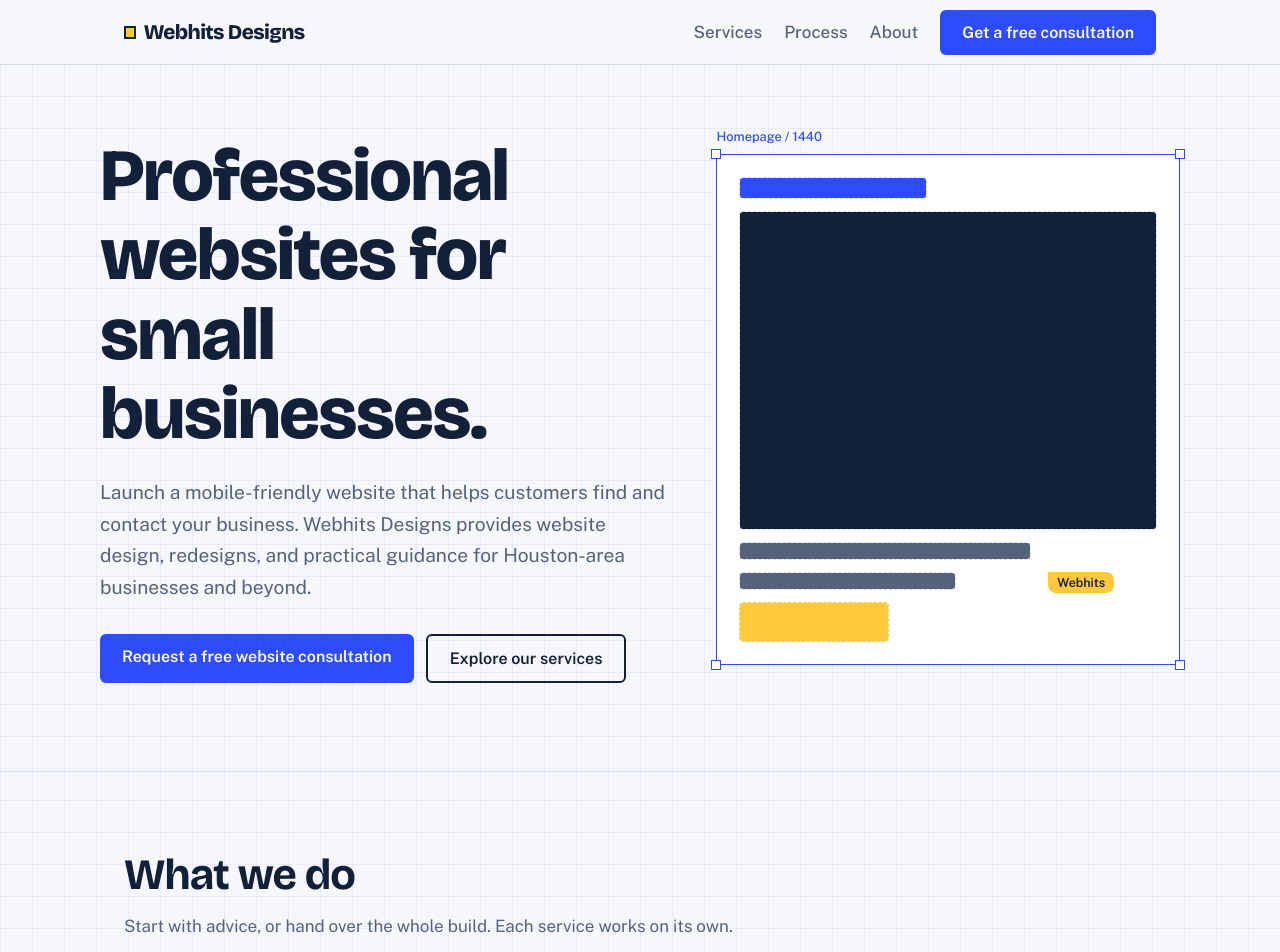
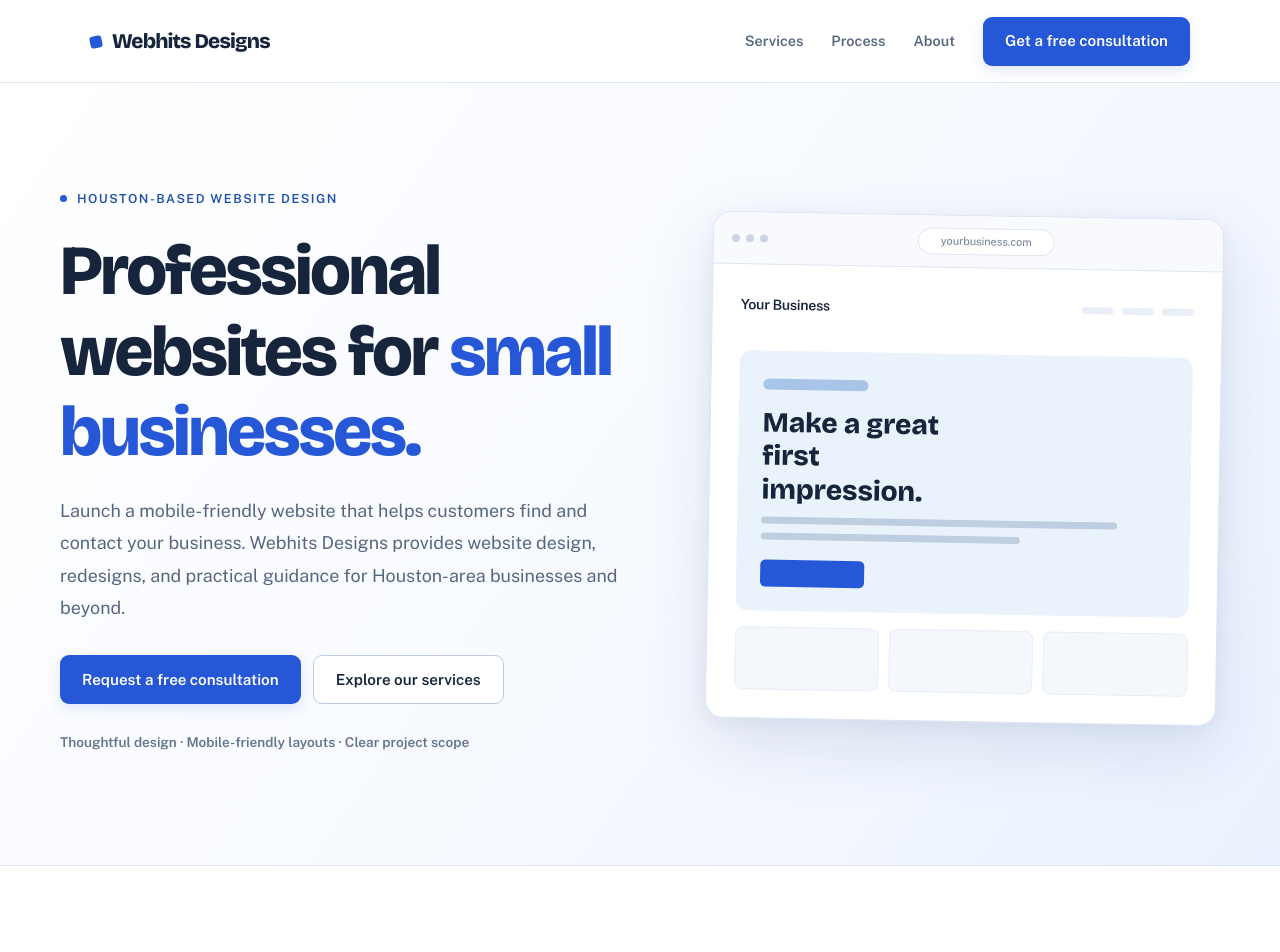
Before and after one commit to webhitsdesign/website, a plain HTML site: page index.html in a window 1280 px wide. Shown: the top 952 px of the page. Drawn offline with nearby package versions, Linux system fonts and the light colour scheme; a script that the page names is missing.

Commit message:
Redesign homepage in professional light theme while retaining HubSpot form

```diff
--- a/index.html
+++ b/index.html
@@ -9,88 +9,101 @@
 <link rel="stylesheet" href="https://fonts.googleapis.com/css2?family=Bricolage+Grotesque:wght@500;700;800&family=Public+Sans:wght@400;500;600&display=swap">
 <style>
 :root{
-  --paper:#F5F7FB;--panel:#FFFFFF;--ink:#13203A;--muted:#55627C;--line:#D6DCE8;
-  --blue:#2F4BFF;--blue-ink:#FFFFFF;--sun:#FFC83D;--grid:rgba(47,75,255,.07);
+  color-scheme:light;
+  --paper:#F7F9FC;--panel:#FFFFFF;--ink:#17253C;--muted:#566780;--line:#DFE6F0;
+  --blue:#2557D6;--blue-ink:#FFFFFF;--sun:#E6B54A;--pale:#EEF4FF;
   --head:'Bricolage Grotesque','Segoe UI',system-ui,sans-serif;
   --body:'Public Sans','Segoe UI',system-ui,sans-serif;
-  box-sizing:border-box;padding-top:env(safe-area-inset-top,0px);padding-bottom:env(safe-area-inset-bottom,0px);
 }
-@media (prefers-color-scheme:dark){:root:not([data-theme="light"]){
-  --paper:#0F1626;--panel:#172036;--ink:#EEF2FB;--muted:#9AA7C4;--line:#2A3552;--blue:#7C91FF;--blue-ink:#0F1626;--grid:rgba(124,145,255,.09);}}
-:root[data-theme="dark"]{--paper:#0F1626;--panel:#172036;--ink:#EEF2FB;--muted:#9AA7C4;--line:#2A3552;--blue:#7C91FF;--blue-ink:#0F1626;--grid:rgba(124,145,255,.09);}
-html{scroll-padding-top:env(safe-area-inset-top,0px);scroll-behavior:smooth}
+html{scroll-behavior:smooth;scroll-padding-top:85px}
 *,*::before,*::after{box-sizing:border-box}
-body{margin:0;background:var(--paper);color:var(--ink);font:400 1.0625rem/1.65 var(--body);
-  background-image:linear-gradient(var(--grid) 1px,transparent 1px),linear-gradient(90deg,var(--grid) 1px,transparent 1px);background-size:32px 32px}
+body{margin:0;background:var(--panel);color:var(--ink);font:400 1rem/1.75 var(--body);-webkit-font-smoothing:antialiased}
 a{color:inherit}
-:focus-visible{outline:3px solid var(--blue);outline-offset:3px}
-.wrap{max-width:1080px;margin:0 auto;padding:0 24px}
-h1,h2,h3{font-family:var(--head);line-height:1.08;margin:0;letter-spacing:-.02em}
-h1{font-size:clamp(2.5rem,7vw,4.6rem);font-weight:800}
-h2{font-size:clamp(1.9rem,4vw,2.7rem);font-weight:700}
+:focus-visible{outline:3px solid var(--blue);outline-offset:4px}
+.wrap{max-width:1160px;margin:0 auto;padding:0 30px}
+h1,h2,h3{font-family:var(--head);line-height:1.14;letter-spacing:-.035em;margin:0}
+h1{font-size:clamp(2.8rem,5.5vw,4.5rem);font-weight:800}
+h2{font-size:clamp(2rem,3.5vw,2.65rem);font-weight:800}
 h3{font-size:1.3rem;font-weight:700}
-p{margin:0;max-width:62ch}
-header.top{position:sticky;top:0;z-index:5;background:color-mix(in srgb,var(--paper) 88%,transparent);backdrop-filter:blur(8px);border-bottom:1px solid var(--line);padding-top:env(safe-area-inset-top,0px)}
-.bar{display:flex;align-items:center;justify-content:space-between;gap:16px;height:64px}
-.logo{font:800 1.3rem var(--head);text-decoration:none;letter-spacing:-.03em}
-.logo i{display:inline-block;width:.6em;height:.6em;background:var(--sun);border:2px solid var(--ink);margin-right:.35em;vertical-align:baseline}
-nav{display:flex;gap:22px;align-items:center;font-weight:500}
-nav a{text-decoration:none;color:var(--muted)}nav a:hover{color:var(--ink)}
-.btn{display:inline-block;background:var(--blue);color:var(--blue-ink);font:600 1rem var(--body);padding:13px 22px;border:0;border-radius:6px;text-decoration:none;cursor:pointer}
-.btn:hover{filter:brightness(1.1)}
-.btn.ghost{background:transparent;color:var(--ink);border:2px solid var(--ink)}
-@media(max-width:700px){nav a:not(.btn){display:none}}
-
-/* hero */
-.hero{padding:72px 0 88px;display:grid;grid-template-columns:1.1fr .9fr;gap:48px;align-items:center}
-.hero p.lead{margin:22px 0 30px;font-size:1.2rem;color:var(--muted)}
-.hero .cta{display:flex;gap:12px;flex-wrap:wrap}
-@media(max-width:860px){.hero{grid-template-columns:1fr;padding-top:48px}}
-.artboard{position:relative;background:var(--panel);border:1.5px solid var(--blue);aspect-ratio:4/4.4;padding:22px;display:flex;flex-direction:column;gap:12px}
-.artboard::before{content:"Homepage / 1440";position:absolute;top:-26px;left:0;font:500 .8rem var(--body);color:var(--blue)}
-.h{position:absolute;width:10px;height:10px;background:var(--panel);border:1.5px solid var(--blue)}
-.h.a{top:-6px;left:-6px}.h.b{top:-6px;right:-6px}.h.c{bottom:-6px;left:-6px}.h.d{bottom:-6px;right:-6px}
-.blk{border:1.5px dashed var(--line);border-radius:4px;position:relative;overflow:hidden}
-.blk::after{content:"";position:absolute;inset:0;background:var(--fill,var(--blue));transform-origin:left;transform:scaleX(0);animation:fill .7s cubic-bezier(.2,.7,.2,1) forwards;animation-delay:var(--d,0s)}
-@keyframes fill{to{transform:scaleX(1)}}
-.b1{height:22px;width:45%;--d:.2s}.b2{flex:1;--d:.55s;--fill:var(--ink)}
-.b3{height:18px;width:70%;--d:.9s;--fill:var(--muted)}.b4{height:18px;width:52%;--d:1.05s;--fill:var(--muted)}
-.b5{height:40px;width:36%;--d:1.3s;--fill:var(--sun);border-color:var(--sun)}
-.cursor{position:absolute;right:14%;bottom:14%;font:600 .78rem var(--body);background:var(--sun);color:#13203A;padding:3px 9px;border-radius:0 8px 8px 8px;opacity:0;animation:pop .3s 1.7s forwards}
-@keyframes pop{to{opacity:1}}
-@media(prefers-reduced-motion:reduce){.blk::after{animation:none;transform:none}.cursor{animation:none;opacity:1}html{scroll-behavior:auto}}
-
-section{padding:80px 0;border-top:1px solid var(--line)}
-section>.wrap>h2{margin-bottom:14px}
-.intro{color:var(--muted);margin-bottom:44px}
-.services{display:grid;grid-template-columns:repeat(2,1fr);gap:20px}
-@media(max-width:760px){.services{grid-template-columns:1fr}}
-.svc{background:var(--panel);border:1px solid var(--line);padding:28px;border-left:5px solid var(--blue)}
-.svc:nth-child(2){border-left-color:var(--sun)}.svc:nth-child(3){border-left-color:var(--ink)}
-.svc h3{margin-bottom:8px}.svc p{color:var(--muted)}
-.svc small{display:block;margin-top:14px;font-weight:600;color:var(--ink)}
-
-.steps{list-style:none;margin:0;padding:0;display:grid;grid-template-columns:repeat(4,1fr);gap:0;counter-reset:s}
-.steps li{counter-increment:s;padding:0 20px 0 0;position:relative;border-top:3px solid var(--ink);padding-top:18px}
-.steps li::before{content:counter(s);font:800 1.6rem var(--head);color:var(--blue);display:block;margin-bottom:6px}
-.steps p{color:var(--muted);font-size:.98rem}
-@media(max-width:860px){.steps{grid-template-columns:1fr 1fr;gap:32px 20px}}
-@media(max-width:520px){.steps{grid-template-columns:1fr}}
-
-.about{display:grid;grid-template-columns:1fr 1fr;gap:48px}
-@media(max-width:760px){.about{grid-template-columns:1fr}}
-.about ul{margin:0;padding:0;list-style:none;display:grid;gap:14px}
-.about li{padding-left:28px;position:relative}
-.about li::before{content:"";position:absolute;left:0;top:.5em;width:12px;height:12px;background:var(--sun);border:2px solid var(--ink)}
-
-.contact{display:grid;grid-template-columns:.8fr 1.2fr;gap:48px}
-@media(max-width:800px){.contact{grid-template-columns:1fr}}
-.hubspot-panel{background:var(--panel);border:1px solid var(--line);padding:28px;min-height:300px}
+p{margin:0;max-width:66ch}
+header.top{position:sticky;top:0;z-index:10;background:rgba(255,255,255,.96);border-bottom:1px solid var(--line);backdrop-filter:blur(16px)}
+.bar{display:flex;align-items:center;justify-content:space-between;gap:22px;min-height:82px}
+.logo{font:800 1.3rem var(--head);text-decoration:none;letter-spacing:-.04em;white-space:nowrap}
+.logo i{display:inline-block;width:12px;height:12px;border-radius:3px;background:var(--blue);margin-right:10px;transform:rotate(-12deg)}
+nav{display:flex;gap:28px;align-items:center;font-weight:600;font-size:.9rem}
+nav a{text-decoration:none;color:var(--muted);transition:color .15s}
+nav a:hover{color:var(--blue)}
+.btn{display:inline-flex;align-items:center;justify-content:center;min-height:49px;padding:12px 22px;border-radius:9px;background:var(--blue);color:#fff;text-decoration:none;font:700 .95rem/1.4 var(--body);box-shadow:0 5px 13px rgba(37,87,214,.13);transition:background .2s,transform .2s;cursor:pointer}
+.btn:hover{background:#1746BE;transform:translateY(-1px);color:white}
+nav .btn{color:white}
+nav .btn:hover{color:white}
+.btn.ghost{color:var(--ink);background:#FFFFFF;box-shadow:none;border:1px solid #BFCBE0}
+.btn.ghost:hover{background:var(--pale);color:var(--blue)}
+.hero-shell{background:linear-gradient(125deg,#FFFFFF 0%,#F6F9FF 58%,#EAF2FF 100%);border-bottom:1px solid var(--line)}
+.hero{padding:100px 0 110px;display:grid;grid-template-columns:1.07fr .93fr;gap:62px;align-items:center}
+.eyebrow{display:inline-flex;align-items:center;gap:10px;margin-bottom:22px;color:#2250AE;font-size:.78rem;font-weight:800;letter-spacing:.12em;text-transform:uppercase}
+.eyebrow:before{content:"";height:7px;width:7px;background:var(--blue);border-radius:50%}
+.hero h1{max-width:680px}
+.hero h1 span{color:var(--blue)}
+.hero p.lead{margin:23px 0 31px;font-size:1.12rem;line-height:1.8;color:var(--muted)}
+.hero .cta{display:flex;flex-wrap:wrap;gap:12px}
+.trustline{margin-top:27px;font-size:.85rem;font-weight:600;color:#62738E}
+.artboard{background:white;border:1px solid #DCE6F3;border-radius:18px;overflow:hidden;box-shadow:0 24px 68px rgba(32,60,114,.12),0 5px 18px rgba(32,60,114,.05);transform:rotate(1deg)}
+.preview-top{display:flex;align-items:center;justify-content:space-between;padding:12px 18px;background:#F8FAFE;border-bottom:1px solid var(--line)}
+.preview-dots{display:flex;gap:6px}
+.preview-dots i{width:8px;height:8px;border-radius:50%;background:#CBD5E5}
+.preview-url{font-size:.68rem;color:#6E7D91;background:#FFFFFF;border:1px solid #E0E6F0;border-radius:20px;padding:3px 22px}
+.preview-inner{padding:28px}
+.preview-nav{display:flex;justify-content:space-between;align-items:center;margin-bottom:33px}
+.preview-brand{font-weight:850;font-size:.88rem;letter-spacing:-.02em}
+.preview-links{display:flex;gap:8px}
+.preview-links span{background:#E9EEF7;height:7px;width:32px;border-radius:20px}
+.preview-highlight{background:#EAF3FB;border-radius:12px;padding:28px 24px 24px}
+.preview-pill{display:block;width:105px;height:11px;border-radius:9px;background:#A9C4E9}
+.preview-heading{font:800 clamp(1.25rem,2.4vw,1.75rem)/1.2 var(--head);margin:17px 0 10px;max-width:210px}
+.preview-copy{height:7px;border-radius:8px;background:#BECDE0;margin:9px 0;width:88%}
+.preview-copy.short{width:64%}
+.preview-button{height:27px;width:104px;background:var(--blue);border-radius:5px;margin-top:20px}
+.preview-tiles{display:grid;grid-template-columns:repeat(3,1fr);gap:10px;margin-top:16px}
+.preview-tile{height:63px;background:#F4F7FC;border:1px solid #E7EDF6;border-radius:8px}
+section{padding:90px 0;border-bottom:1px solid var(--line)}
+section>.wrap>h2{margin-bottom:16px}
+.intro{color:var(--muted);margin-bottom:38px;font-size:1.075rem}
+#services{background:#fff}
+.services{display:grid;grid-template-columns:repeat(2,1fr);gap:22px}
+.svc{background:#FFFFFF;border:1px solid var(--line);border-radius:15px;padding:32px;box-shadow:0 6px 22px rgba(27,57,111,.04);transition:box-shadow .2s,transform .2s}
+.svc:hover{transform:translateY(-3px);box-shadow:0 16px 32px rgba(27,57,111,.09)}
+.svc:before{content:"";display:block;width:38px;height:5px;border-radius:5px;background:var(--blue);margin-bottom:23px}
+.svc:nth-child(2):before{background:#72A8BF}
+.svc:nth-child(3):before{background:#E2AB52}
+.svc:nth-child(4):before{background:#83A69A}
+.svc h3{margin-bottom:10px}
+.svc p{color:var(--muted);font-size:.96rem}
+.svc small{display:block;margin-top:18px;font-weight:700;color:var(--blue)}
+#process{background:#F8FAFD}
+.steps{list-style:none;margin:44px 0 0;padding:0;display:grid;grid-template-columns:repeat(4,1fr);gap:20px;counter-reset:s}
+.steps li{counter-increment:s;padding:25px 22px;background:#fff;border:1px solid var(--line);border-radius:13px}
+.steps li:before{content:"0" counter(s);display:inline-block;font:800 1.15rem var(--head);color:var(--blue);background:var(--pale);padding:7px 10px;border-radius:7px;margin-bottom:22px}
+.steps h3{font-size:1.15rem;margin-bottom:10px}
+.steps p{color:var(--muted);font-size:.94rem}
+.about{display:grid;grid-template-columns:1fr 1fr;gap:70px;align-items:start}
+.about ul{list-style:none;margin:0;padding:0;display:grid;gap:15px}
+.about li{position:relative;padding:13px 16px 13px 44px;background:#F7F9FD;border:1px solid #E8EDF5;border-radius:9px;font-size:.96rem}
+.about li:before{content:"✓";position:absolute;left:16px;top:12px;color:var(--blue);font-weight:800}
+#contact{background:#F4F8FF}
+.contact{display:grid;grid-template-columns:.78fr 1.22fr;gap:60px;align-items:start}
+.contact a:not(.btn){color:var(--blue);text-underline-offset:3px}
+.hubspot-panel{background:#fff;border:1px solid #D8E2F0;padding:34px;border-radius:16px;min-height:300px;box-shadow:0 12px 40px rgba(27,57,111,.07)}
 #hubspot-contact-form{min-height:170px}
-.form-note{font-size:.9rem;color:var(--muted);margin-top:12px}
+.form-note{font-size:.86rem;color:var(--muted);margin-top:18px}
 .form-fallback{font-size:.95rem;color:var(--muted)}
-footer{border-top:1px solid var(--line);padding:28px 0 36px;color:var(--muted);font-size:.95rem}
+footer{background:#FFFFFF;padding:28px 0 36px;color:var(--muted);font-size:.88rem}
 footer .wrap{display:flex;justify-content:space-between;gap:12px;flex-wrap:wrap}
+footer a:hover{color:var(--blue)}
+@media(max-width:960px){.hero{grid-template-columns:1fr;gap:48px;padding:72px 0}.artboard{max-width:510px;transform:none}.steps{grid-template-columns:repeat(2,1fr)}}
+@media(max-width:760px){.services,.about,.contact{grid-template-columns:1fr;gap:24px}section{padding:66px 0}.wrap{padding:0 22px}.hero{padding:60px 0 70px}.hero p.lead{font-size:1.05rem}nav{gap:10px}nav a:not(.btn){display:none}.bar{min-height:72px}.hubspot-panel{padding:22px}}
+@media(max-width:530px){h1{font-size:clamp(2.4rem,10vw,3.2rem)}.steps{grid-template-columns:1fr}.hero .cta{flex-direction:column;align-items:stretch}.bar .logo{font-size:1.06rem}nav .btn{font-size:.79rem;padding:9px 12px;min-height:42px}.artboard{max-width:100%}.preview-inner{padding:18px}.preview-highlight{padding:22px 17px}}
+@media(prefers-reduced-motion:reduce){html{scroll-behavior:auto}.btn,.svc{transition:none}.btn:hover,.svc:hover{transform:none}}
 </style>
 </head>
 <body>
@@ -100,18 +113,27 @@ footer .wrap{display:flex;justify-content:space-between;gap:12px;flex-wrap:wrap}
 </div></header>
 
 <main id="top">
-<div class="wrap hero">
+<div class="hero-shell"><div class="wrap hero">
   <div>
-    <h1>Professional websites for small businesses.</h1>
+    <div class="eyebrow">Houston-based website design</div>
+    <h1>Professional websites for <span>small businesses.</span></h1>
     <p class="lead">Launch a mobile-friendly website that helps customers find and contact your business. Webhits Designs provides website design, redesigns, and practical guidance for Houston-area businesses and beyond.</p>
-    <div class="cta"><a class="btn" href="#contact">Request a free website consultation</a><a class="btn ghost" href="#services">Explore our services</a></div>
+    <div class="cta"><a class="btn" href="#contact">Request a free consultation</a><a class="btn ghost" href="#services">Explore our services</a></div>
+    <p class="trustline">Thoughtful design · Mobile-friendly layouts · Clear project scope</p>
   </div>
-  <div class="artboard" aria-hidden="true">
-    <span class="h a"></span><span class="h b"></span><span class="h c"></span><span class="h d"></span>
-    <div class="blk b1"></div><div class="blk b2"></div><div class="blk b3"></div><div class="blk b4"></div><div class="blk b5"></div>
-    <span class="cursor">Webhits</span>
+  <div class="artboard" aria-label="Illustration of a polished small business website" role="img">
+    <div class="preview-top"><div class="preview-dots"><i></i><i></i><i></i></div><span class="preview-url">yourbusiness.com</span><span></span></div>
+    <div class="preview-inner">
+      <div class="preview-nav"><span class="preview-brand">Your Business</span><div class="preview-links"><span></span><span></span><span></span></div></div>
+      <div class="preview-highlight">
+        <span class="preview-pill"></span>
+        <div class="preview-heading">Make a great first impression.</div>
+        <div class="preview-copy"></div><div class="preview-copy short"></div><div class="preview-button"></div>
+      </div>
+      <div class="preview-tiles"><div class="preview-tile"></div><div class="preview-tile"></div><div class="preview-tile"></div></div>
+    </div>
   </div>
-</div>
+</div></div>
 
 <section id="services"><div class="wrap">
   <h2>What we do</h2>
```
